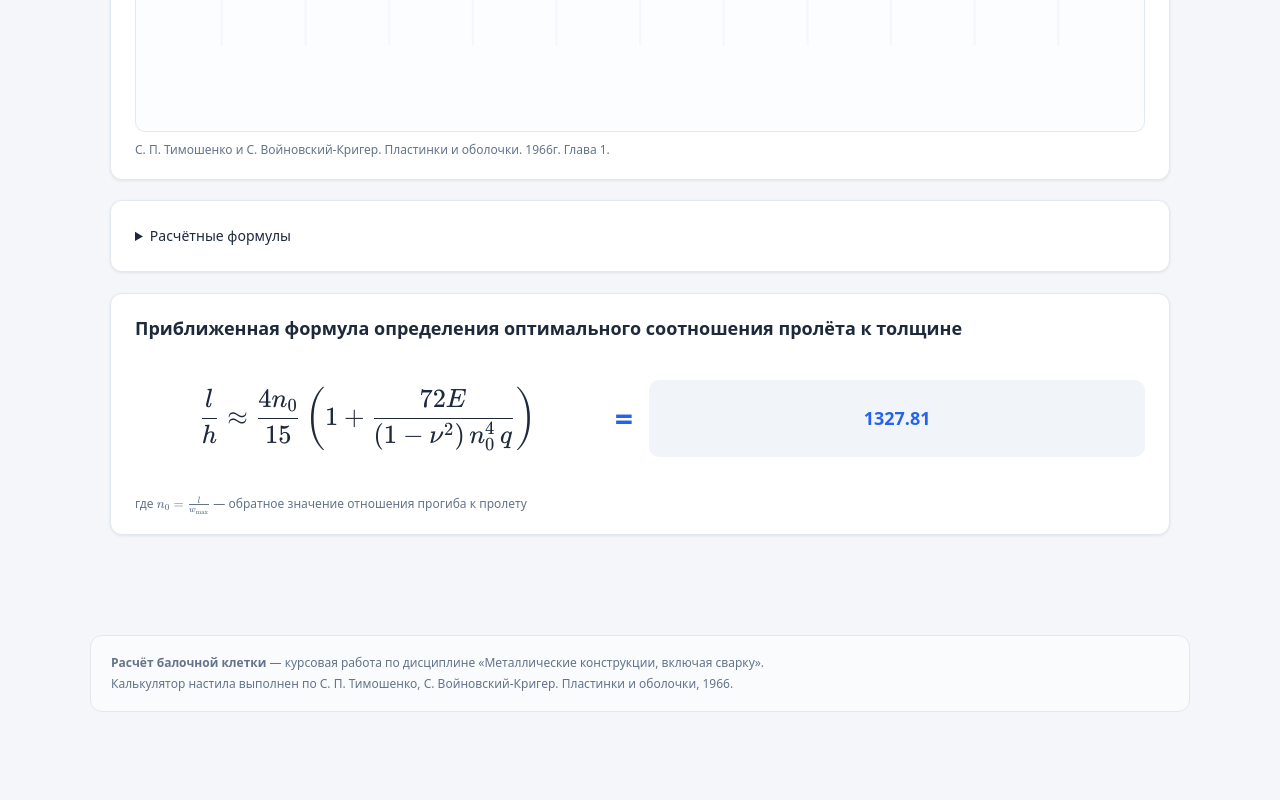
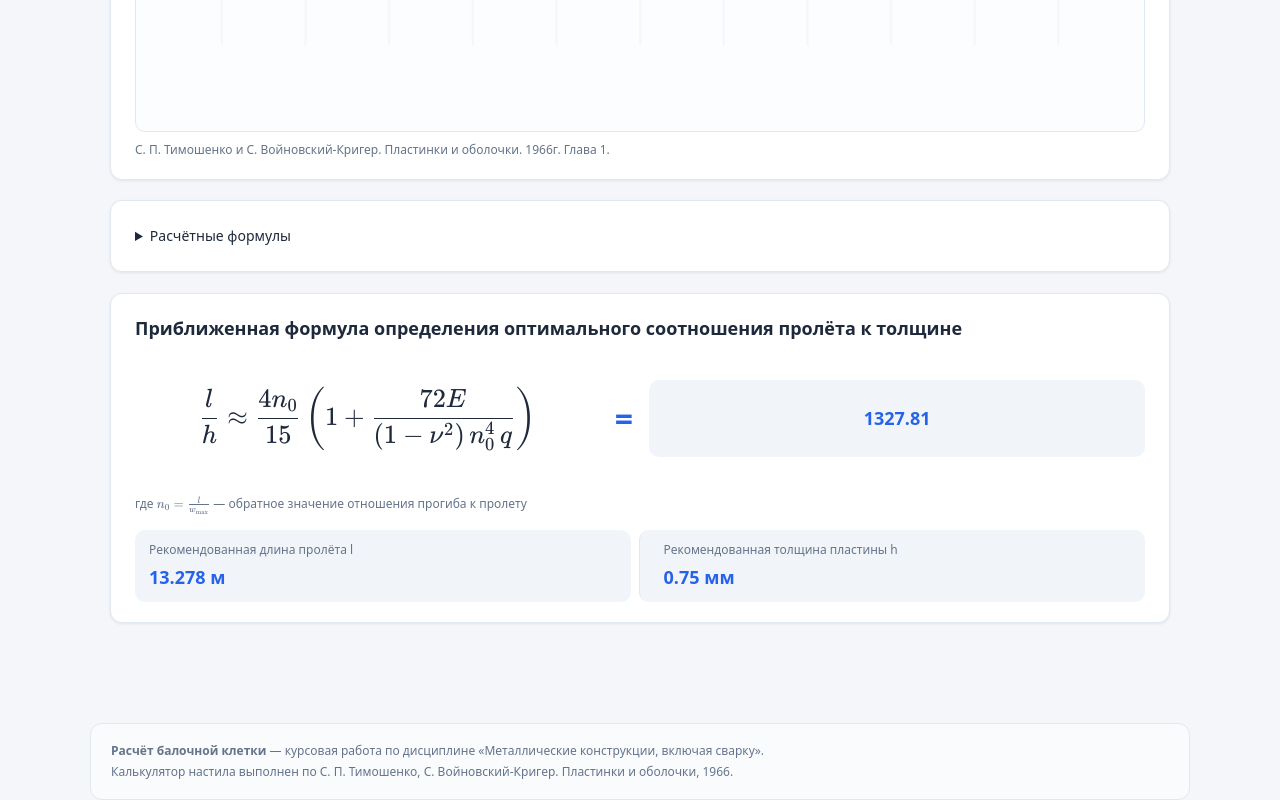
Before and after one commit to evil-is-good/stroi-metodichka, a plain HTML site: page subjects/metal-beam-cell.html in a window 1280 px wide. Shown: the part 1258-2058 px from the top of the page. Before the commit the page ends 1970 px from the top, so only its background shows below. Drawn offline with nearby package versions, Linux system fonts and the light colour scheme.

Commit message:
Teloyan formula is work

```diff
--- a/css/style.css
+++ b/css/style.css
@@ -441,6 +441,37 @@ a:hover {
   margin-top: 8px;
 }
 
+.approx-result-row {
+  display: flex;
+  gap: 16px;
+  margin-top: 16px;
+}
+
+.approx-rec {
+  flex: 1;
+  background: #f1f5f9;
+  border-radius: 10px;
+  padding: 10px 14px;
+}
+
+.approx-rec + .approx-rec {
+  border-left: 1px solid var(--border);
+  margin-left: -8px;
+  padding-left: 24px;
+}
+
+.approx-rec-k {
+  font-size: 12px;
+  color: var(--muted);
+  margin-bottom: 4px;
+}
+
+.approx-rec-v {
+  font-size: 18px;
+  font-weight: 700;
+  color: var(--accent);
+}
+
 .norm-grid {
   display: flex;
   gap: 16px;
--- a/js/metal-beam-cell.js
+++ b/js/metal-beam-cell.js
@@ -12,6 +12,9 @@
  */
 
 document.addEventListener('DOMContentLoaded', initBeamCell);
+if (document.readyState === 'complete' || document.readyState === 'interactive') {
+  initBeamCell();
+}
 
 function initBeamCell() {
   const cv = document.getElementById('cv');
@@ -49,6 +52,8 @@ function initBeamCell() {
     rS2: document.getElementById('rS2'),
     rS2Unit: document.getElementById('rS2Unit'),
     lhRatio: document.getElementById('lhRatio'),
+    lRec: document.getElementById('lRec'),
+    hRec: document.getElementById('hRec'),
   };
 
   // ---- Константы стали ----
@@ -382,8 +387,9 @@ function initBeamCell() {
     const exceedsDeflection = wMax > wLimit;
 
     // Выход: конвертация из СИ в выбранные единицы
-    // Относительный прогиб wMax/l в процентах
-    els.rU.textContent = fmt((wMax / l) * 100, 4) + '%';
+    // Относительный прогиб в виде дроби 1/x
+    const ratioVal = wMax > 0 ? l / wMax : 0;
+    els.rU.textContent = '1/' + fmt(ratioVal, 0);
     els.rD.textContent = fmt(D / 1000, 4);
 
     els.rW.textContent = fmt(deflFromMeters(wMax, els.rWUnit.value), 4);
@@ -408,11 +414,11 @@ function initBeamCell() {
   // ============================================================
   function updateApproxFormula() {
     const lMm = Math.max(1e-3, parseFloat(els.l.value) || 0) * 1000; // м → мм
+    const hMm = Math.max(1e-4, toMetersH(parseFloat(els.h.value) || 0, els.hUnit.value)) * 1000; // → мм
     const q = Math.max(0, toPascals(parseFloat(els.q.value) || 0, els.qUnit.value));
     const n0 = Math.max(10, parseFloat(els.deflRatio.value) || 150);
 
     const resultMainEl = document.getElementById('approxResultMain');
-    const thicknessResultEl = document.getElementById('approxThicknessResult');
 
     if (!resultMainEl) return;
 
@@ -425,23 +431,9 @@ function initBeamCell() {
 
     els.lhRatio.textContent = fmt(lhRatio, 2);
 
-    //resultMainEl.innerHTML = '$\\frac{l}{h} \\approx ' + fmt(lhRatio, 2) + '$';
-    //thicknessResultEl.innerHTML = '$h_{\\text{opt}} = \\frac{' + fmt(lMm, 1) + '}{' + fmt(lhRatio, 2) + '} \\approx ' + fmt(hOptMm, 2) + ' \\text{ мм}$';
-
-    //if (window.renderMathInElement) {
-    //  renderMathInElement(resultMainEl, {
-    //    delimiters: [
-    //      {left: '$$', right: '$$', display: true},
-    //      {left: '$', right: '$', display: false}
-    //    ]
-    //  });
-    //  renderMathInElement(thicknessResultEl, {
-    //    delimiters: [
-    //      {left: '$$', right: '$$', display: true},
-    //      {left: '$', right: '$', display: false}
-    //    ]
-    //  });
-    //}
+    // Рекомендованные значения
+    if (els.lRec) els.lRec.textContent = fmt(hMm * lhRatio / 1000, 3) + ' м';
+    if (els.hRec) els.hRec.textContent = fmt(lMm / lhRatio, 2) + ' мм';
   }
 
   /** Форматирование числа в экспоненциальной нотации для формул */
--- a/subjects/metal-beam-cell.html
+++ b/subjects/metal-beam-cell.html
@@ -182,8 +182,22 @@
         <div class="res"><div class="v" id="lhRatio">—</div></div>
       </div>
 
+
+
+
     </div>
     <div class="approx-hint">где $n_0 = \frac{l}{w_{\max}}$ — обратное значение отношения прогиба к пролету</div>
+
+    <div class="approx-result-row">
+      <div class="approx-rec">
+        <div class="approx-rec-k">Рекомендованная длина пролёта l</div>
+        <div class="approx-rec-v" id="lRec">—</div>
+      </div>
+      <div class="approx-rec">
+        <div class="approx-rec-k">Рекомендованная толщина пластины h</div>
+        <div class="approx-rec-v" id="hRec">—</div>
+      </div>
+    </div>
   </div>
 
   <!-- ============================================== -->
```
